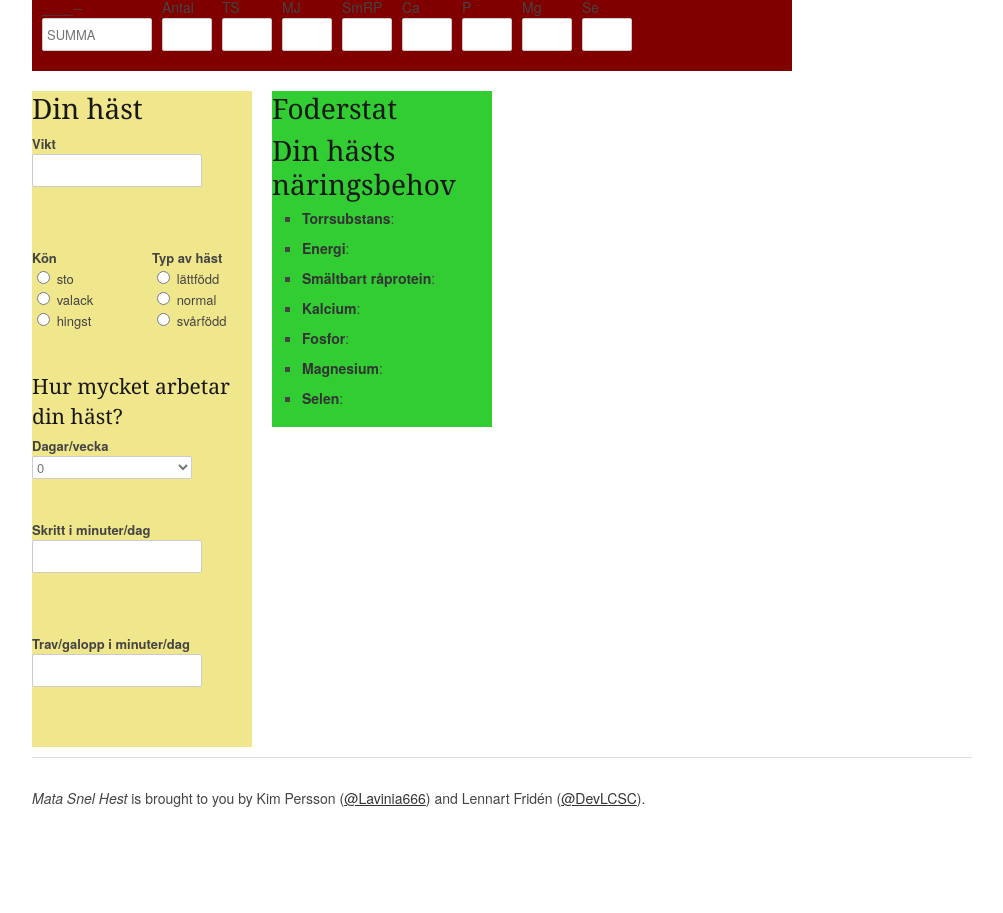
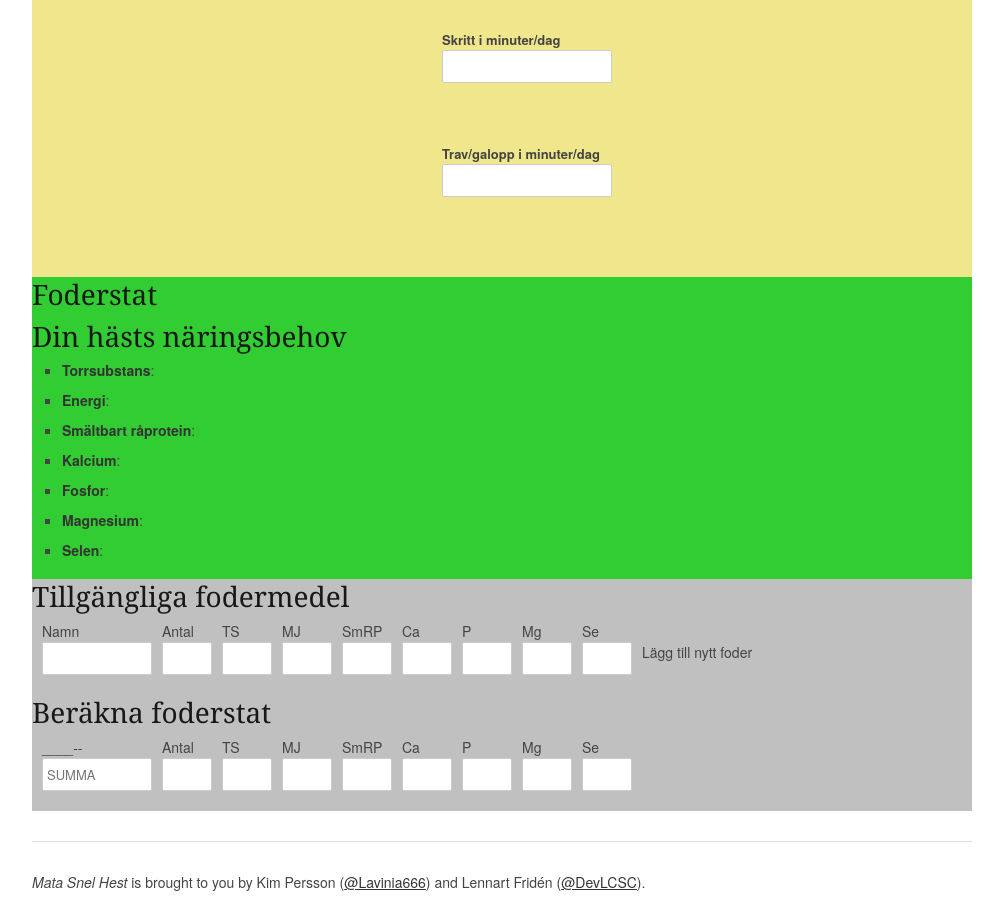
Before and after one commit to Lavinia/MataSnelHest, a website: page public/index.html in a window 1280 px wide. Shown: the part 316-1229 px from the top of the page, without its empty margins (138-1141 px from the left). Before the commit the page ends 1145 px from the top, so only its background shows below. Drawn offline with nearby package versions, Linux system fonts and the light colour scheme.

Commit message:
Change overall layout.
Signed-off-by: Kim Persson <forgetmenotox@notingham.se>

```diff
--- a/public/index.html
+++ b/public/index.html
@@ -46,50 +46,8 @@
 			<hr />
 		</div>
 
-		<!-- Fodder information -->
-		<div class="thirteen columns silver" id="fodder_header">
-			<h3>Tillgängliga fodermedel</h3>
-			<div class="two columns">Namn</div>
-			<div class="one columns">Antal</div>
-			<div class="one column">TS</div>
-			<div class="one column">MJ</div>
-			<div class="one column">SmRP</div>
-			<div class="one column">Ca</div>
-			<div class="one column">P</div>
-			<div class="one column">Mg</div>
-			<div class="one column">Se</div>
-			<br/>
-		</div>
-
-    <!-- Fodder calculation -->
-		<div class="thirteen columns maroon" id="calculation_header">
-			<h3>Beräkna foderstat</h3>
-			<div class="two columns">____--</div>
-			<div class="one columns">Antal</div>
-			<div class="one column">TS</div>
-			<div class="one column">MJ</div>
-			<div class="one column">SmRP</div>
-			<div class="one column">Ca</div>
-			<div class="one column">P</div>
-			<div class="one column">Mg</div>
-			<div class="one column">Se</div>
-			<br/>
-		</div>
-
-		<div class="calculation row thirteen columns maroon" id="fodder_calculator">
-      <div class="two columns"><input type="text" id="fodder_name" placeholder="SUMMA" /></div>
-      <div class="one columns"><input type="text" id="fodder_amount" /></div>
-      <div class="one column"><input type="text" id="total_solids" /></div>
-      <div class="one column"><input type="text" id="total_energy" /></div>
-      <div class="one column"><input type="text" id="total_protein" /></div>
-      <div class="one column"><input type="text" id="total_calcium" /></div>
-      <div class="one column"><input type="text" id="total_phosphor" /></div>
-      <div class="one column"><input type="text" id="total_magnesium" /></div>
-      <div class="one column"><input type="text" id="total_selenium" /></div>
-    </div>
-
 		<!-- Horse information -->
-		<div class="four columns khaki">
+		<div class="sixteen columns khaki">
 			<h3>Din häst</h3>
 			<form id="horseInfo">
 
@@ -139,10 +97,9 @@
 							</label>
 						</fieldset>
 					</div>
-				</div>
-
+					<div class="five columns">
 					<h4>Hur mycket arbetar din häst?</h4>
-				<div class="row">
+					<div class="row three columns">
 						<label for="days-per-week">Dagar/vecka</label>
 						<select class="three columns alpha" name="days-per-week" id="days-per-week" size="1">
 							<option value="0">0</option>
@@ -155,21 +112,23 @@
 							<option value="7">7</option>
 						</select>
 					</div>
-				<div class="row">
+					<div class="row three columns">
 						<label for="walk">Skritt i minuter/dag</label>
 						<input class="three columns alpha" type="text" id="walk" />
 						<p class="error three columns alpha"></p>
 					</div>
-				<div class="row">
+					<div class="row three columns">
 						<label for="trot">Trav/galopp i minuter/dag</label>
 						<input class="three columns alpha" type="text" id="trot" />
 						<p class="error three columns alpha"></p>
+					</div>
+				</div>
 				</div>
 			</form>
 		</div>
 
 		<!-- Fooder calculation -->
-		<div class="four columns limeGreen">
+		<div class="sixteen columns limeGreen">
 			<h3>Foderstat</h3>
 			<h3>Din hästs näringsbehov</h3>
 			<ul class="square">
@@ -181,6 +140,48 @@
 				<li><strong>Magnesium</strong>: <span id="needMagnesium"></span></li>
 				<li><strong>Selen</strong>: <span id="needSelenium"></span></li>
 			</ul>
+		</div>
+
+		<!-- Fodder information -->
+		<div class="sixteen columns silver" id="fodder_header">
+			<h3>Tillgängliga fodermedel</h3>
+			<div class="two columns">Namn</div>
+			<div class="one columns">Antal</div>
+			<div class="one column">TS</div>
+			<div class="one column">MJ</div>
+			<div class="one column">SmRP</div>
+			<div class="one column">Ca</div>
+			<div class="one column">P</div>
+			<div class="one column">Mg</div>
+			<div class="one column">Se</div>
+			<br/>
+		</div>
+
+    <!-- Fodder calculation -->
+		<div class="sixteen columns silver" id="calculation_header">
+			<h3>Beräkna foderstat</h3>
+			<div class="two columns">____--</div>
+			<div class="one columns">Antal</div>
+			<div class="one column">TS</div>
+			<div class="one column">MJ</div>
+			<div class="one column">SmRP</div>
+			<div class="one column">Ca</div>
+			<div class="one column">P</div>
+			<div class="one column">Mg</div>
+			<div class="one column">Se</div>
+			<br/>
+		</div>
+
+		<div class="calculation row sixteen columns silver" id="fodder_calculator">
+      <div class="two columns"><input type="text" id="fodder_name" placeholder="SUMMA" /></div>
+      <div class="one columns"><input type="text" id="fodder_amount" /></div>
+      <div class="one column"><input type="text" id="total_solids" /></div>
+      <div class="one column"><input type="text" id="total_energy" /></div>
+      <div class="one column"><input type="text" id="total_protein" /></div>
+      <div class="one column"><input type="text" id="total_calcium" /></div>
+      <div class="one column"><input type="text" id="total_phosphor" /></div>
+      <div class="one column"><input type="text" id="total_magnesium" /></div>
+      <div class="one column"><input type="text" id="total_selenium" /></div>
     </div>
 
 		<!-- Footer -->
```
Lines whose indentation alone changed are shown as unchanged.
